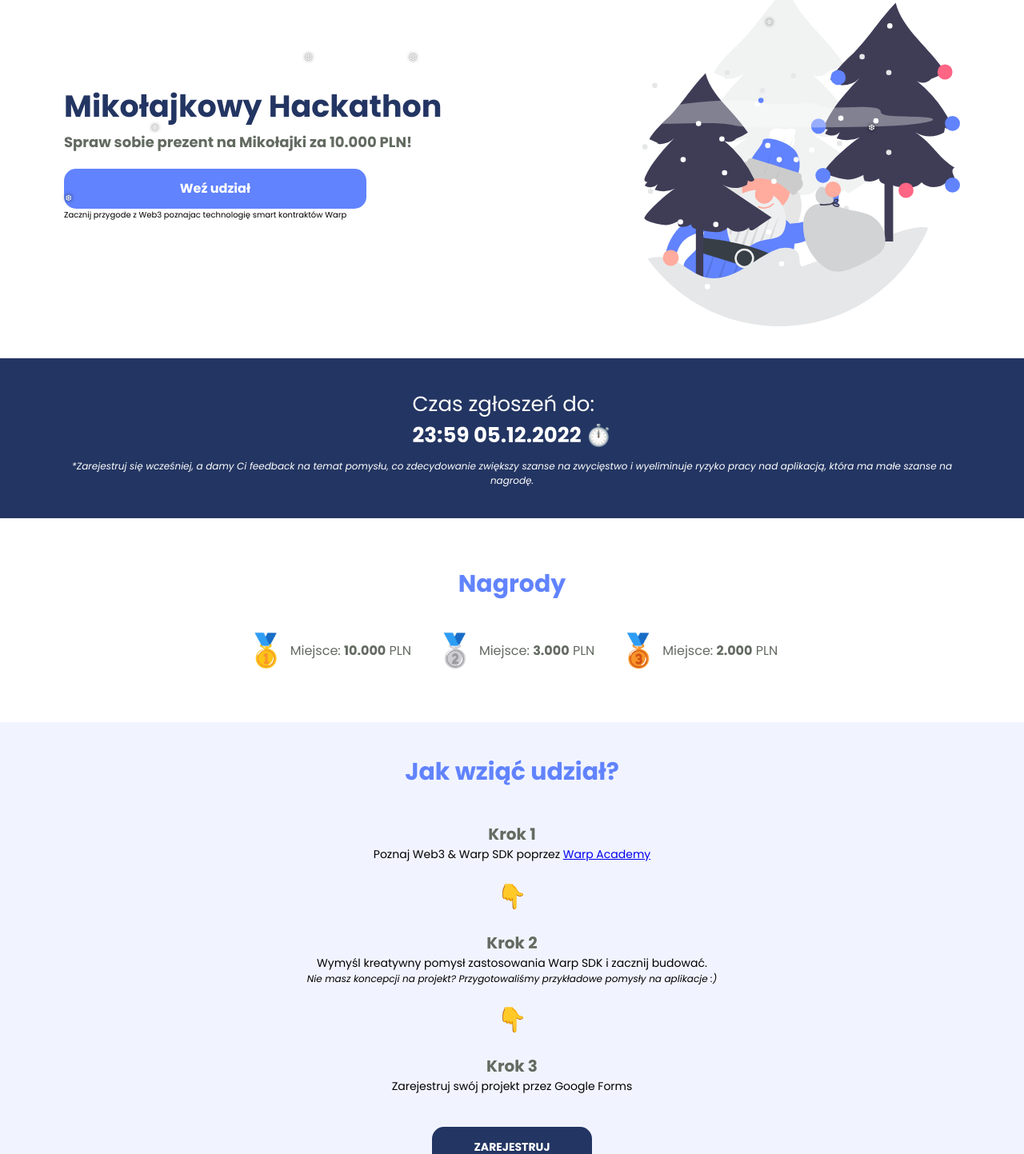
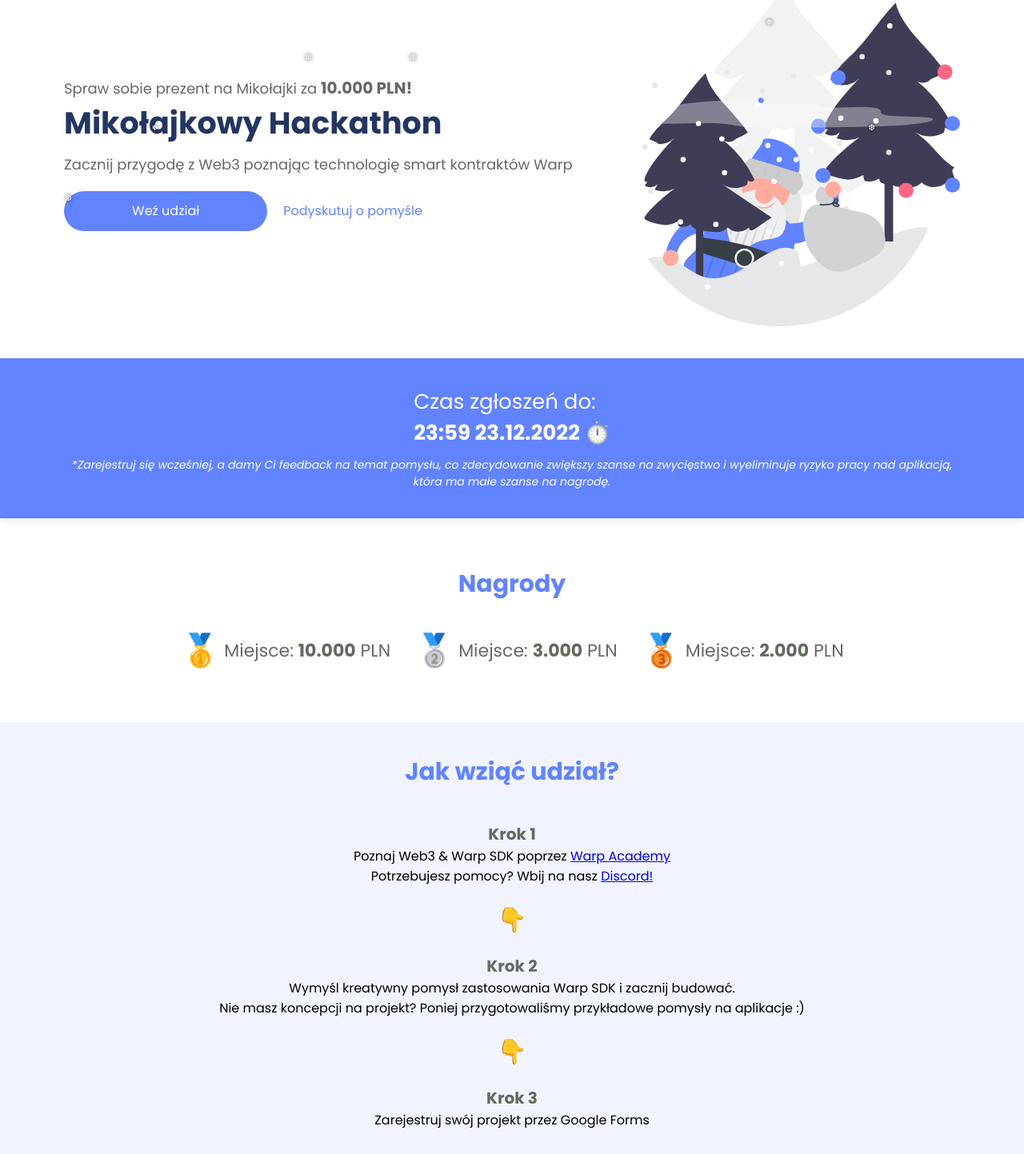
Before and after one commit to warp-contracts/christmas-hackathon, a Vue app: page / in a window 1280 px wide. Shown: the part 118-1561 px from the top of the page at 80% size. Built offline with nearby package versions, Linux system fonts and the light colour scheme.

Commit message:
footer, fixes

```diff
--- a/index.html
+++ b/index.html
@@ -4,7 +4,7 @@
     <meta charset="UTF-8" />
     <link rel="icon" type="image/svg+xml" href="/vite.svg" />
     <meta name="viewport" content="width=device-width, initial-scale=1.0" />
-    <title>Vite + Vue</title>
+    <title>Warp Hackathon</title>
   </head>
   <body>
     <div id="app"></div>
--- a/package.json
+++ b/package.json
@@ -9,7 +9,9 @@
     "preview": "vite preview"
   },
   "dependencies": {
-    "vue": "^3.2.41"
+    "swiper": "^8.4.4",
+    "vue": "^3.2.41",
+    "vue3-carousel": "^0.2.5"
   },
   "devDependencies": {
     "@vitejs/plugin-vue": "^3.2.0",
--- a/src/AppLayout.vue
+++ b/src/AppLayout.vue
@@ -5,15 +5,21 @@
       <header ref="start">
         <div class="header-banner">
           <div class="header-title">
+            <h2>
+              Spraw sobie prezent na Mikołajki za
+              <span class="header-amount">10.000 PLN!</span>
+            </h2>
             <h1>Mikołajkowy Hackathon</h1>
-            <h2>Spraw sobie prezent na Mikołajki za 10.000 PLN!</h2>
-            <div class="btn-wrapper">
-              <a href="#" class="header-btn">Weź udział</a>
-              <div>
+            <div class="text-wrapper">
               <p class="header-text">
-                  Zacznij przygode z Web3 poznajac technologię smart kontraktów
+                Zacznij przygodę z Web3 poznając technologię smart kontraktów
                 Warp
               </p>
+            </div>
+            <div class="btn-wrapper">
+              <div class="header-buttons">
+                <a href="#" class="header-btn">Weź udział</a>
+                <a href="#" class="discord-btn">Podyskutuj o pomyśle</a>
               </div>
             </div>
           </div>
@@ -29,7 +35,7 @@
       <section id="date">
         <div class="basic-info">
           <p>Czas zgłoszeń do:</p>
-          <span>23:59 05.12.2022 ⏱️</span>
+          <span>23:59 23.12.2022 ⏱️</span>
         </div>
         <div class="extra-info">
           <p>
@@ -67,6 +73,9 @@
               Poznaj Web3 & Warp SDK poprzez
               <a href="https://warp.cc" target="_blank">Warp Academy</a>
             </p>
+            <p class="text-extra">
+              Potrzebujesz pomocy? Wbij na nasz <a href="http://">Discord!</a>
+            </p>
             <span class="icon">👇</span>
           </div>
 
@@ -75,9 +84,9 @@
             <p class="text">
               Wymyśl kreatywny pomysł zastosowania Warp SDK i zacznij budować.
             </p>
-            <p class="text-extra">
-              Nie masz koncepcji na projekt? Przygotowaliśmy przykładowe pomysły
-              na aplikacje :)
+            <p class="text">
+              Nie masz koncepcji na projekt? Poniej przygotowaliśmy przykładowe
+              pomysły na aplikacje :)
             </p>
             <span class="icon">👇</span>
           </div>
@@ -96,7 +105,7 @@
       </section>
 
       <section ref="examples" id="examples">
-        <div class="accordion">
+        <!-- <div class="accordion">
           <h2>Przykładowe projekty</h2>
           <div class="tabs">
             <div class="tab">
@@ -148,7 +157,7 @@
               </div>
             </div>
           </div>
-        </div>
+        </div> -->
       </section>
 
       <footer ref="contact">
@@ -192,6 +201,7 @@
   data() {
     return {};
   },
+
   methods: {
     goToSection(value) {
       const top = this.$refs[value].offsetTop;
@@ -230,7 +240,23 @@
       margin-top: 0.3rem;
       text-align: center;
       color: $text-basic;
+      font-weight: 400;
+
+      .header-amount {
+        font-weight: bold;
+        font-size: 2rem;
       }
+    }
+
+    .btn-wrapper {
+      display: flex;
+      flex-direction: column;
+      margin-top: 2rem;
+
+      .header-buttons {
+        display: flex;
+        align-items: center;
+        gap: 2rem;
 
         .header-btn {
           display: flex;
@@ -239,31 +265,36 @@
           align-self: flex-end;
           transition: all 0.3s;
 
-      width: 70%;
+          width: 40%;
           height: 5rem;
 
           background-color: $primary;
           border: none;
-      border-radius: 1.5rem;
+          border-radius: 50rem;
           color: white;
           font-size: 1.6rem;
-      font-weight: bold;
+          font-weight: 400;
           text-decoration: none;
         }
 
-    .btn-wrapper {
-      display: flex;
-      flex-direction: column;
-      margin-top: 2rem;
-      div {
+        .discord-btn {
+          text-align: center;
+          font-size: 1.6rem;
+          text-decoration: none;
+          color: $primary;
+          font-weight: 500;
+        }
+      }
+      .text-wrapper {
         display: flex;
         justify-content: flex-end;
       }
     }
     .header-text {
-      text-align: end;
-      width: 70%;
       align-self: flex-end;
+      font-size: 1.8rem;
+      color: $text-basic;
+      margin-top: 1rem;
     }
     .header-img {
       margin-top: 1rem;
@@ -285,8 +316,8 @@
     justify-content: center;
 
     padding: 0 2rem;
-    background-color: $secondary;
-
+    background-color: $primary;
+    box-shadow: rgba(99, 99, 99, 0.2) 0px 2px 8px 0px;
     div {
       color: white;
     }
@@ -306,7 +337,7 @@
       text-align: center;
       margin-top: 1rem;
       p {
-        font-size: 1.2rem;
+        font-size: 1.4rem;
         font-style: italic;
       }
     }
@@ -339,10 +370,10 @@
         }
         p {
           margin-left: 0.5rem;
-          font-size: 1.6rem;
+          font-size: 2.2rem;
           color: $text-basic;
           span {
-            font-size: 1.6rem;
+            font-size: 2.2rem;
             font-weight: bold;
             color: $text-basic;
           }
@@ -381,16 +412,17 @@
 
         .text {
           text-align: center;
-          font-size: 1.4rem;
+          font-size: 1.6rem;
 
           a {
-            font-size: 1.4rem;
+            font-size: 1.6rem;
           }
         }
 
-        .text-extra {
-          font-style: italic;
-          font-size: 1.2rem;
+        .text-extra,
+        a {
+          font-size: 1.6rem;
+          text-align: center;
         }
 
         .icon {
@@ -405,13 +437,12 @@
         align-items: center;
         width: 20rem;
         height: 5rem;
-        background-color: $secondary;
+        background-color: $primary;
         color: white;
         text-decoration: none;
-        border-radius: 1.5rem;
+        border-radius: 50rem;
         text-transform: uppercase;
         font-size: 1.4rem;
-        font-weight: bold;
       }
     }
   }
@@ -459,7 +490,6 @@
           justify-content: space-between;
           padding: 1rem;
           background: $secondary;
-          font-weight: bold;
           font-size: 2rem;
           cursor: pointer;
 
@@ -531,7 +561,7 @@
 
     margin-top: 2rem;
     padding: 2rem 2rem;
-    background-color: $secondary;
+    background-color: $primary;
     .email-section,
     .links-section {
       display: flex;
@@ -713,13 +743,6 @@
         width: 80%;
         height: 5rem;
         cursor: pointer;
-
-        background-color: $primary;
-        border: none;
-        border-radius: 1.5rem;
-        color: white;
-        font-size: 1.6rem;
-        font-weight: bold;
       }
 
       .btn-wrapper {
```
Also changed, not shown: 1 other file (tests, documents, lock files or other folders). Lines whose indentation alone changed are shown as unchanged.
